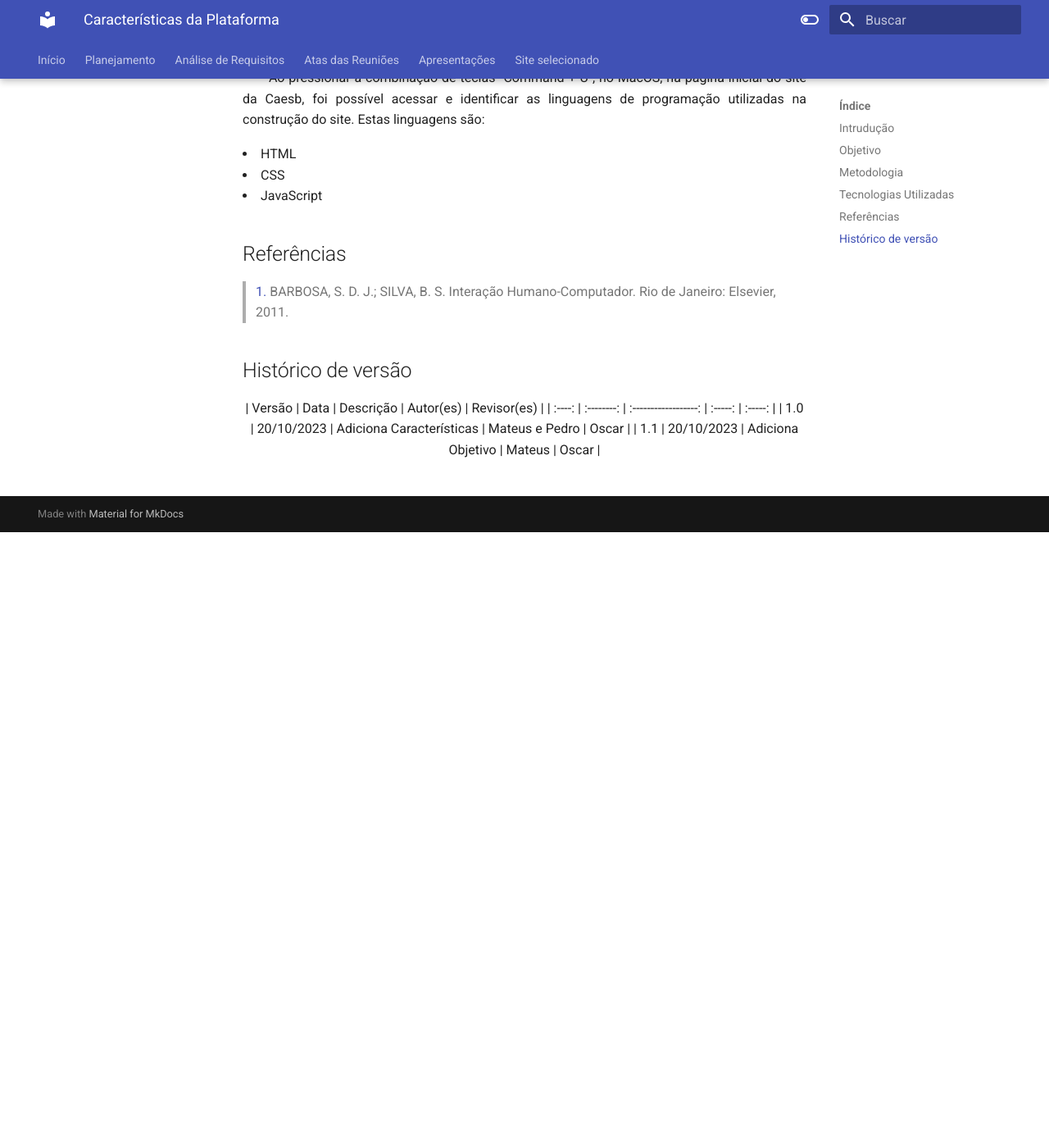
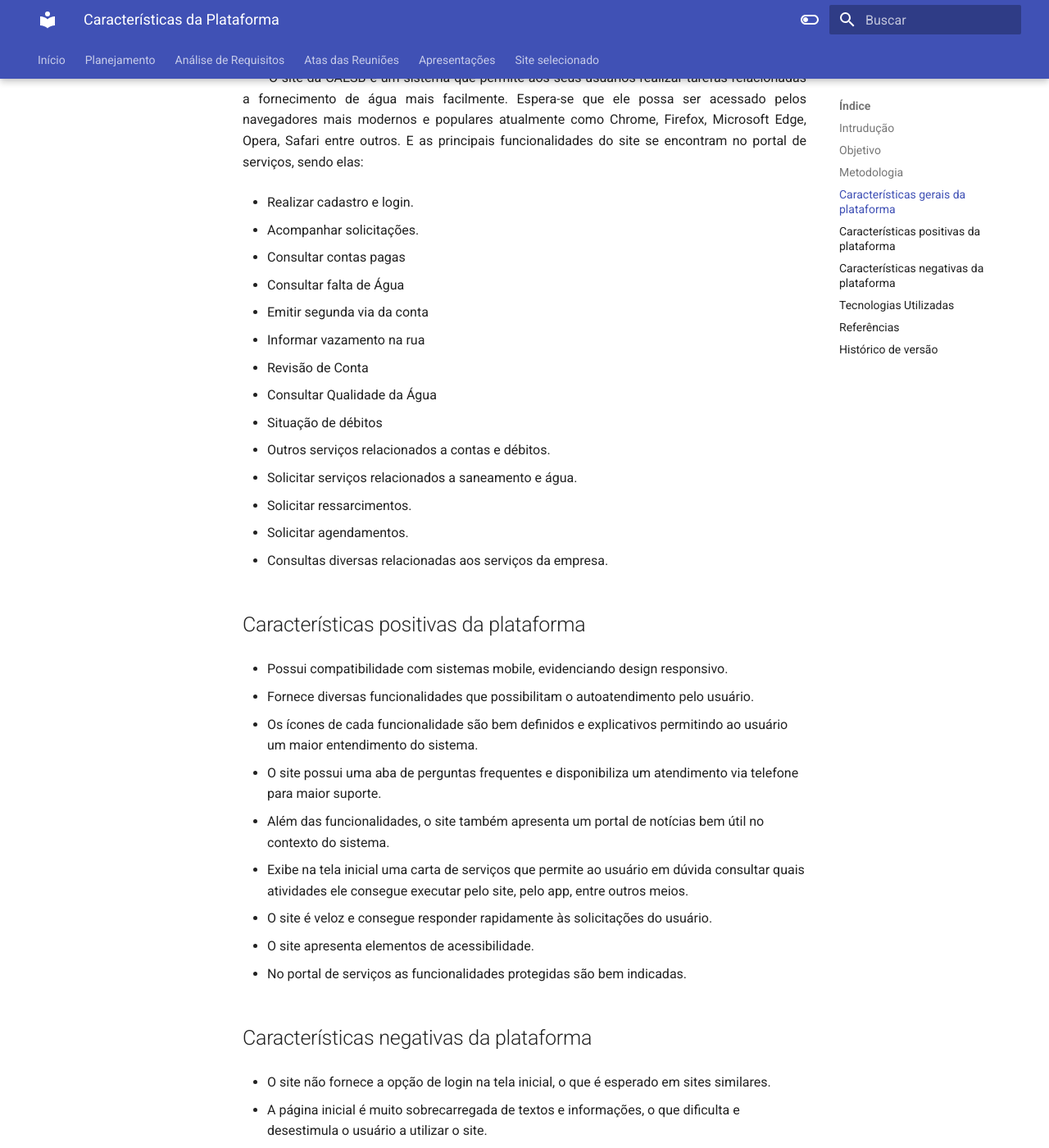
Before and after one commit to Interacao-Humano-Computador/2023.2-Caesb, an MkDocs documentation site: the page built from docs/analise-de-requisitos/caracteristicas.md, in a window 1280 px wide and 1400 px high, scrolled down 751 px. Shown: the whole window at 82% size. Built offline with MkDocs 1.6.1 and Material for MkDocs 9.7.7, drawn with Linux system fonts in a browser that asks for light colours; some of the changed text lies outside the part shown.

Commit message:
Finalizando caracteristicas

```diff
--- a/docs/analise-de-requisitos/caracteristicas.md
+++ b/docs/analise-de-requisitos/caracteristicas.md
@@ -14,6 +14,100 @@ Neste documento, estão destacadas as características essenciais da plataforma,
 ## Metodologia
 
 <p align="justify">&emsp;&emsp;Neste artefato, empregamos a metodologia de Observação, na qual o avaliador coleta informações por meio da observação direta de um site ou documento específico. Essa abordagem metodológica foi descrita no décimo segundo capítulo do livro "Interação Humano-Computador", escrito pela autora Simone Barbosa. </p>
+
+## Características gerais da plataforma
+<p align="justify">&emsp;&emsp;O site da CAESB é um sistema que permite aos seus usuários realizar tarefas relacionadas a fornecimento de água mais facilmente. Espera-se que ele possa ser acessado pelos navegadores mais modernos  e populares atualmente como Chrome, Firefox, Microsoft Edge, Opera, Safari entre outros. E as principais funcionalidades do site se encontram no portal de serviços, sendo elas: </p>
+
+- Realizar cadastro e login.
+
+
+- Acompanhar solicitações.
+
+
+- Consultar contas pagas
+
+
+- Consultar falta de Água
+
+
+- Emitir segunda via da conta
+
+
+- Informar vazamento na rua
+
+
+- Revisão de Conta
+
+
+- Consultar Qualidade da Água
+
+
+- Situação de débitos
+
+
+- Outros serviços relacionados a contas e débitos.
+
+
+- Solicitar serviços relacionados a saneamento e água.
+
+
+- Solicitar ressarcimentos.
+
+
+- Solicitar agendamentos.
+
+
+- Consultas diversas relacionadas aos serviços da empresa.
+
+## Características positivas da plataforma
+- Possui compatibilidade com sistemas mobile, evidenciando design responsivo.
+
+
+- Fornece diversas funcionalidades que possibilitam o autoatendimento pelo usuário.
+
+
+- Os ícones de cada funcionalidade são bem definidos e explicativos permitindo ao usuário um maior entendimento do sistema.
+
+
+- O site possui uma aba de perguntas frequentes e disponibiliza um atendimento via telefone para maior suporte.
+
+
+- Além das funcionalidades, o site também apresenta um portal de notícias bem útil no contexto do sistema.
+
+
+- Exibe na tela inicial uma carta de serviços que permite ao usuário em dúvida consultar quais atividades ele consegue executar pelo site, pelo app, entre outros meios.
+
+
+- O site é veloz e consegue responder rapidamente às solicitações do usuário.
+
+
+- O site apresenta elementos de acessibilidade.
+
+
+- No portal de serviços as funcionalidades protegidas são bem indicadas.
+
+## Características negativas da plataforma
+
+- O site não fornece a opção de login na tela inicial, o que é esperado em sites similares.
+
+
+- A página inicial é muito sobrecarregada de textos e informações, o que dificulta e desestimula o usuário a utilizar o site.
+
+
+- Vários elementos da tela inicial do site apesar de possuírem nomes e ícones diferentes levam para a mesma tela, o que é contra intuitivo e prejudica a experiência do usuário.
+
+
+- O sistema de busca da tela inicial, apesar de não indicar nada, funciona somente para busca de notícias e não é possível pesquisar funcionalidades do site por ele, tendo que acessar o portal de serviços para conseguir buscar as funcionalidades desejadas.
+
+
+- Apesar de presentes, alguns elementos de acessibilidade podem prejudicar o site, como é o caso do aumentar fonte, que não apresenta limite e após um número de cliques quebra a formatação do site e torna impossível seu uso.
+
+
+- Muitas opções que levam a outros sites, o que prejudica a orientação do usuário.
+
+
+- Após acessar algumas telas como o portal de serviços por exemplo, não existe opção dentro do site para retornar à tela inicial.
+
 
 
 ## Tecnologias Utilizadas
@@ -44,6 +138,7 @@ Neste documento, estão destacadas as características essenciais da plataforma,
 | :----: | :--------: | :------------------: | :-----: | :-----: |
 |  1.0   | 20/10/2023 | Adiciona Características | Mateus e Pedro | Oscar |
 |  1.1   | 20/10/2023 | Adiciona Objetivo | Mateus | Oscar |
+| 1.2 | 20/10/2023 | Finalizando Características  | Pedro e Mateus | Oscar |
 
 
 </center>
```
